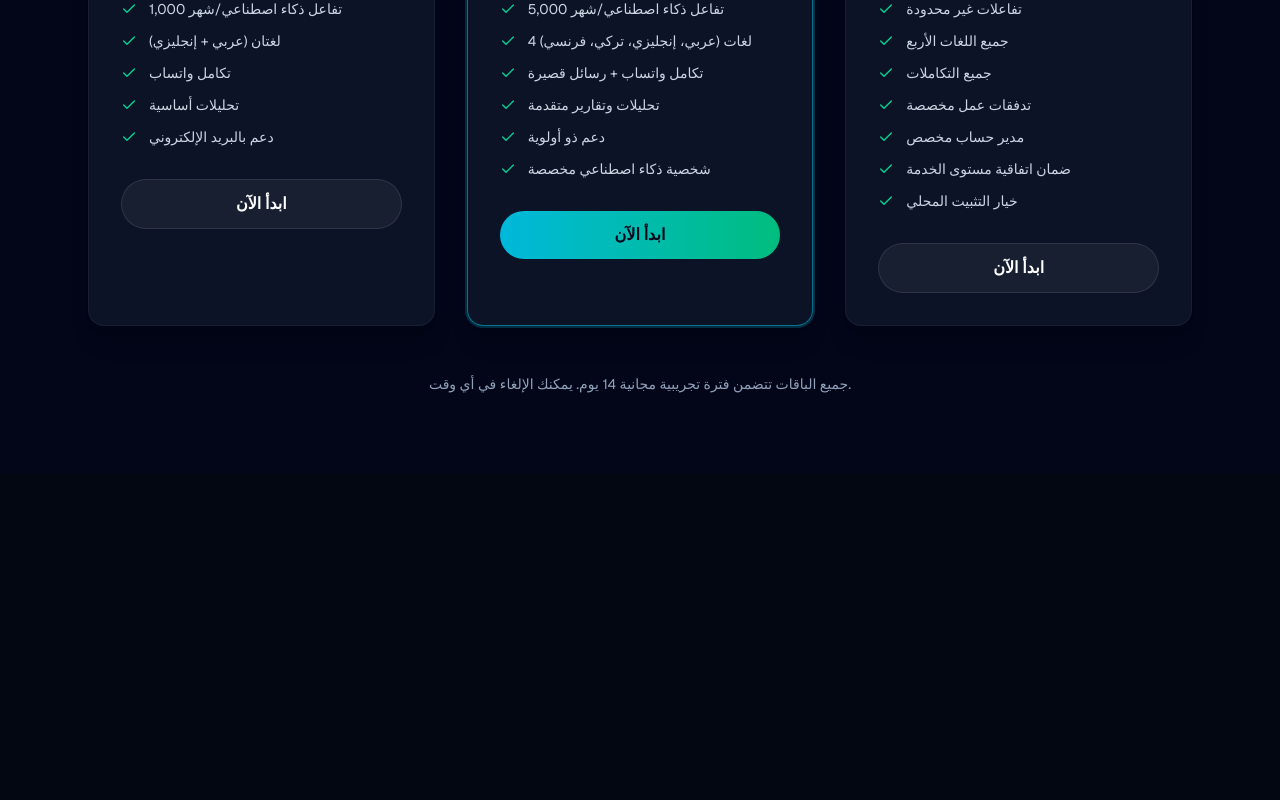
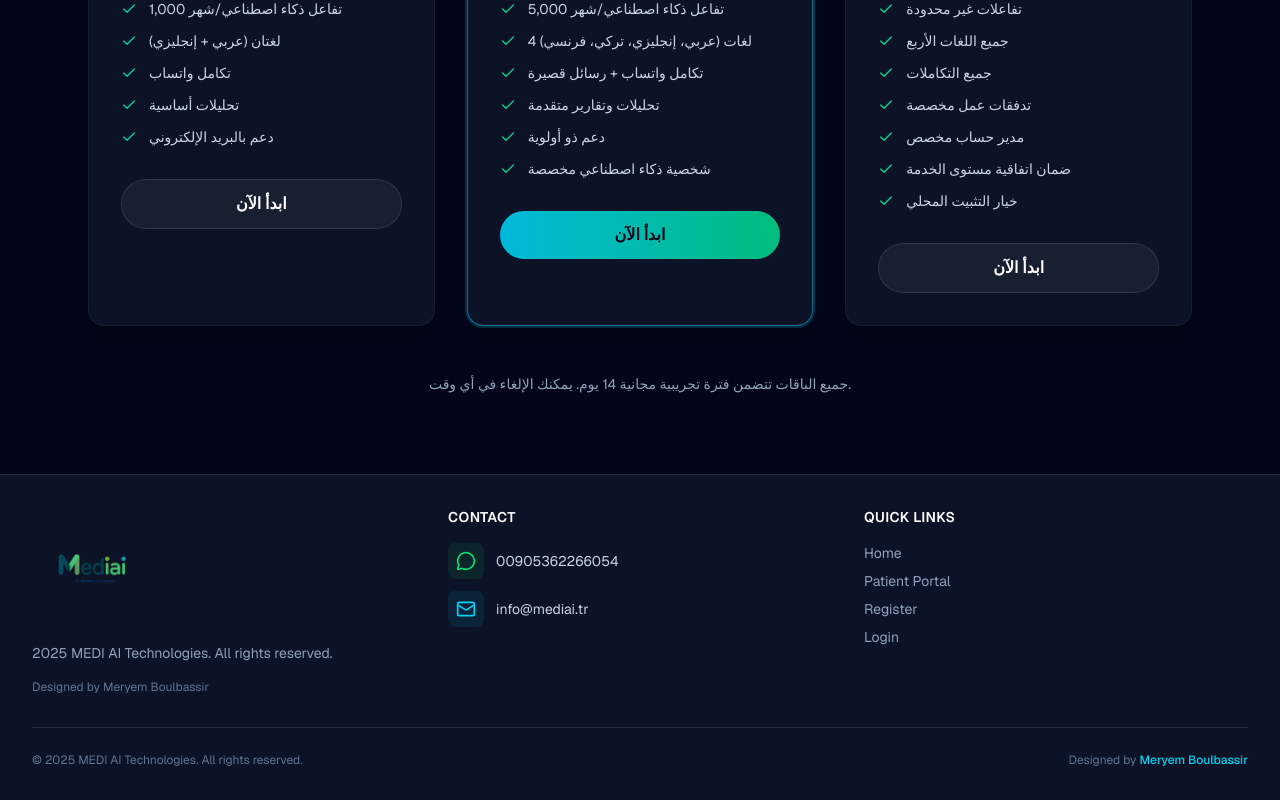
Before and after one commit to meryemnibras/hayat-ai, a Next.js app: page /pricing in a window 1280 px wide. Shown: the part 580-1380 px from the top of the page. Before the commit the page ends 1054 px from the top, so only its background shows below. Built offline with nearby package versions, Linux system fonts and the light colour scheme.

Commit message:
Add Footer to all pages: Dashboard, Pricing, Landing, and Portal

```diff
--- a/app/(dashboard)/layout.tsx
+++ b/app/(dashboard)/layout.tsx
@@ -3,6 +3,7 @@
 import React from "react";
 import { QueryProvider } from "@/components/providers/query-provider";
 import { Sidebar } from "@/components/dashboard/sidebar";
+import Footer from "@/components/shared/Footer";
 
 export default function DashboardLayout({
   children,
@@ -36,6 +37,9 @@ export default function DashboardLayout({
 
           {/* Page Content */}
           <main className="p-8">{children}</main>
+
+          {/* Footer */}
+          <Footer />
         </div>
       </div>
     </QueryProvider>
--- a/app/(landing)/pricing/page.tsx
+++ b/app/(landing)/pricing/page.tsx
@@ -2,6 +2,7 @@
 
 import React, { useState } from "react";
 import { Check, Sparkles, Zap, Crown } from "lucide-react";
+import Footer from "@/components/shared/Footer";
 
 type PlanTier = "ESSENTIAL" | "PROFESSIONAL" | "PREMIUM";
 
@@ -254,6 +255,9 @@ export default function PricingPage() {
             : "All plans include a 14-day free trial. Cancel anytime."}
         </p>
       </div>
+
+      {/* Footer */}
+      <Footer />
     </div>
   );
 }
```
